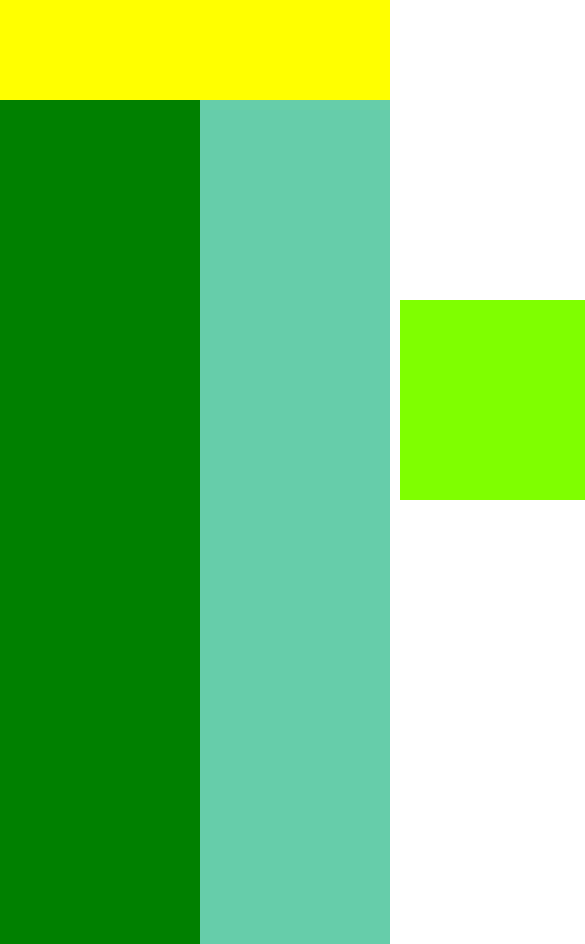
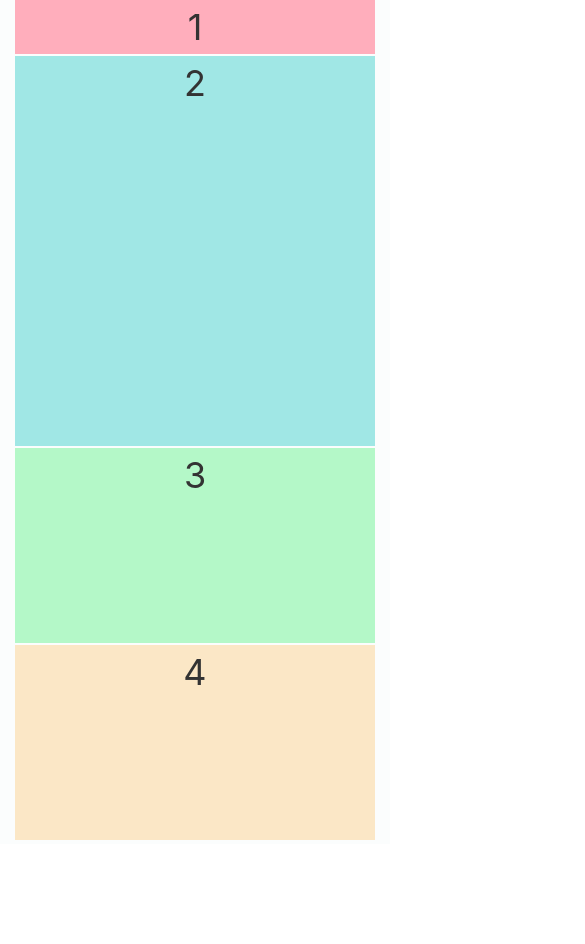
Before and after one commit to shengyu/reacthi, a React app: page /home/message/detail in a window 390 px wide. Shown: the whole page, 585 px wide, since content can reach past the window. After the commit the page ends 844 px from the top, so only its background shows below. Built offline with nearby package versions, Linux system fonts and the light colour scheme.

Commit message:
Add css grid demo

```diff
--- a/src/App.css
+++ /dev/null
@@ -1,4 +0,0 @@
-/*base*/
-body {
-  background: #fff;
-}
--- a/src/App.js
+++ b/src/App.js
@@ -1,9 +1,9 @@
-import NaviBar from './components/NaviBar';
+import GridDemo from './components/GridDemo';
 
 function App() {
   return (
     <div>
-      <NaviBar />
+      <GridDemo />
     </div>
   );
 }
--- /dev/null
+++ b/src/components/GridDemo/GridDemo.css
@@ -0,0 +1,48 @@
+.container {
+  display: grid;
+  grid-template-columns: 1fr 2fr 1fr;
+  grid-template-rows: 0.2fr 2fr 0.5fr;
+  grid-template-areas:
+    "header header header"
+    "sidebar content content"
+    "footer footer footer";
+  gap: 0.2rem;
+  background-color: #fbfdfd;
+  width: 100%;
+  height: 100vh;
+  font-size:  36px;
+  text-align: center;
+}
+
+
+.container .item1{
+  background-color: #FFAEBC;
+  grid-area: header;
+}
+
+.container .item2{
+  background-color: #A0E7E5;
+  grid-area: sidebar;
+}
+
+.container .item3{
+  background-color: #B4F8C8;
+  grid-area: content;
+}
+
+.container .item4{
+  background-color: #FBE7C6;
+  grid-area: footer;
+}
+
+@media only screen and (max-width:660px){
+  .container {
+    grid-template-columns: 1fr;
+    grid-template-rows: 0.2fr 2fr 1fr 1fr;
+    grid-template-areas:
+      "header"
+      "sidebar"
+      "content"
+      "footer";
+  }
+}
--- /dev/null
+++ b/src/components/GridDemo/GridDemo.tsx
@@ -0,0 +1,15 @@
+import React, { Component } from 'react';
+import './GridDemo.css';
+
+export default class GridDemo extends Component {
+  render() {
+    return (
+      <div className="container">
+        <div className="item1">1</div>
+        <div className="item2">2</div>
+        <div className="item3">3</div>
+        <div className="item4">4</div>
+      </div>
+    );
+  }
+}
--- /dev/null
+++ b/src/components/GridDemo/index.ts
@@ -0,0 +1 @@
+export { default } from "./GridDemo";
--- a/src/components/NaviBar/NaviBar.css
+++ b/src/components/NaviBar/NaviBar.css
@@ -1,30 +1,63 @@
-.box1 {
-    background-color: yellow;
-    width: 100%;
-    height: 100px;
+.header {
+  top: 0px;
+  position: fixed;
+  width: 100%;
+  min-width: 320px;
+  max-width: 540px;
+  background-color:goldenrod;
+  height: 44px;
+  display: flex;
 }
 
-.box2 {
-    background-color: green;
-    width: 200px;
-    height: 100vh;
-    float: left;
+.header .search-box {
+  flex: 1;
+  background-color: aquamarine;
+}
+
+.header .avatar {
+  width: 44px;
+  height: 44px;
+  background-color: aqua;
+}
+
+
+.sidebar {
+  background-color: green;
+  width: 200px;
 }
 
 .content {
-    background-color: mediumaquamarine;
-    float: right;
-    height: 100vh;
-    width: calc(100% - 200px);
+  display: flex;
+  justify-content: flex-start;
+  flex-wrap: wrap;
+  align-content: flex-start;
+  background-color: gray;
+  width: 500px;
 }
 
-.content .import-repo {
-    background-color: chartreuse;
-    width: 200px;
-    height: 200px;
-    margin: 200px 200px;
+.content .import-repo-1 {
+  width: 100px;
+  height: 100px;
+  border: 1px solid red;
+  background-color: blanchedalmond;
+}
+
+.content .import-repo-2 {
+  border: 1px solid red;
+  background-color: blanchedalmond;
+  width: 100px;
+  height: 100px;
+}
+
+.content .import-repo-3 {
+  width: 100px;
+  height: 100px;
+  border: 1px solid red;
+  background-color: blanchedalmond;
 }
 
 .wrapper1 {
-    width: 100vw;
+  display: flex;
+  padding-top: 44px;
+  height: 2000px;
 }
--- a/src/components/NaviBar/NaviBar.tsx
+++ b/src/components/NaviBar/NaviBar.tsx
@@ -5,11 +5,17 @@ export default class NaviBar extends Component {
   render() {
     return (
       <div>
-        <div className="box1"></div>
+        <div className="header">
+          <div className="search-box"></div>
+          <div className="avatar"></div>
+        </div>
         <div className="wrapper1">
-          <div className="box2"></div>
+          <div className="sidebar"></div>
           <div className="content">
-              <div className="import-repo"></div>
+            <div className="import-repo-1">1</div>
+            <div className="import-repo-2">2</div>
+            <div className="import-repo-3">3</div>
+            <div className="import-repo-3">4</div>
           </div>
         </div>
       </div>
--- a/src/index.css
+++ b/src/index.css
@@ -8,7 +8,9 @@
 }
 
 body {
+  min-width: 320px;
   line-height: 1.5;
+  margin: 0px auto;
   -webkit-font-smoothing: antialiased;
   -moz-osx-font-smoothing: grayscale;
 }
```
Also changed, not shown: 1 other file (tests, documents, lock files or other folders).
